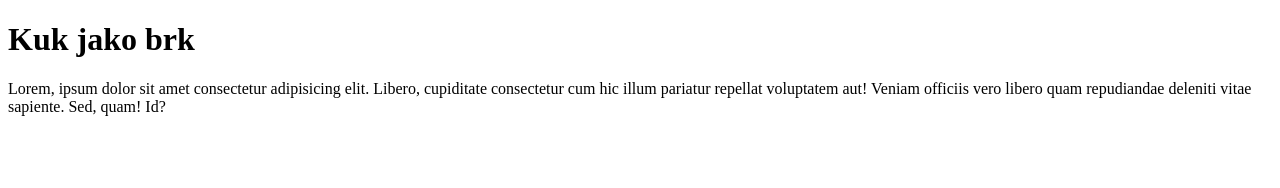
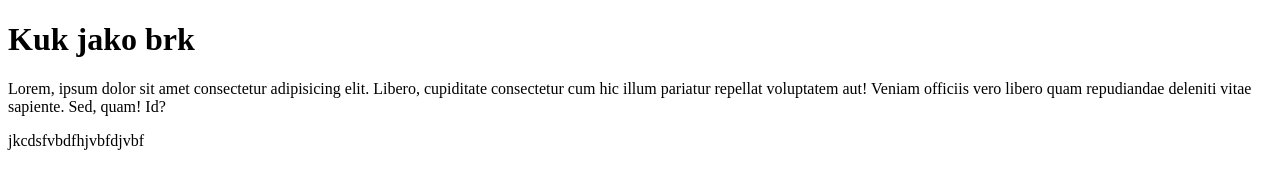
Before and after one commit to Figaro11794/Github, a plain HTML site: page index.html in a window 1280 px wide. Drawn offline with Linux system fonts and the light colour scheme.

Commit message:
další p text

```diff
--- a/index.html
+++ b/index.html
@@ -10,6 +10,6 @@
     <h1>Kuk jako brk</h1>
 
     <p>Lorem, ipsum dolor sit amet consectetur adipisicing elit. Libero, cupiditate consectetur cum hic illum pariatur repellat voluptatem aut! Veniam officiis vero libero quam repudiandae deleniti vitae sapiente. Sed, quam! Id?</p>
-
+    <p>jkcdsfvbdfhjvbfdjvbf</p>
 </body>
 </html>
```
